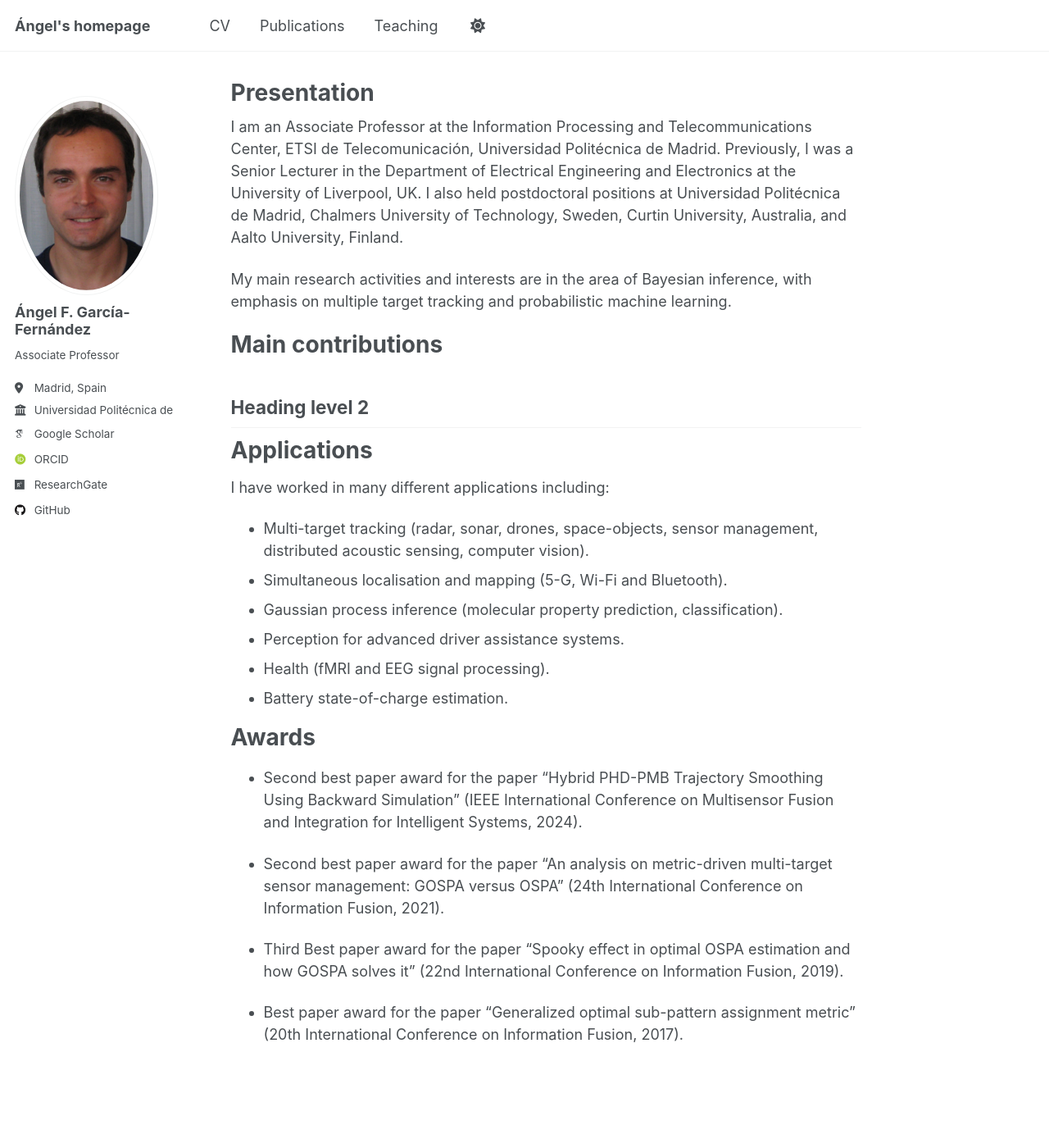
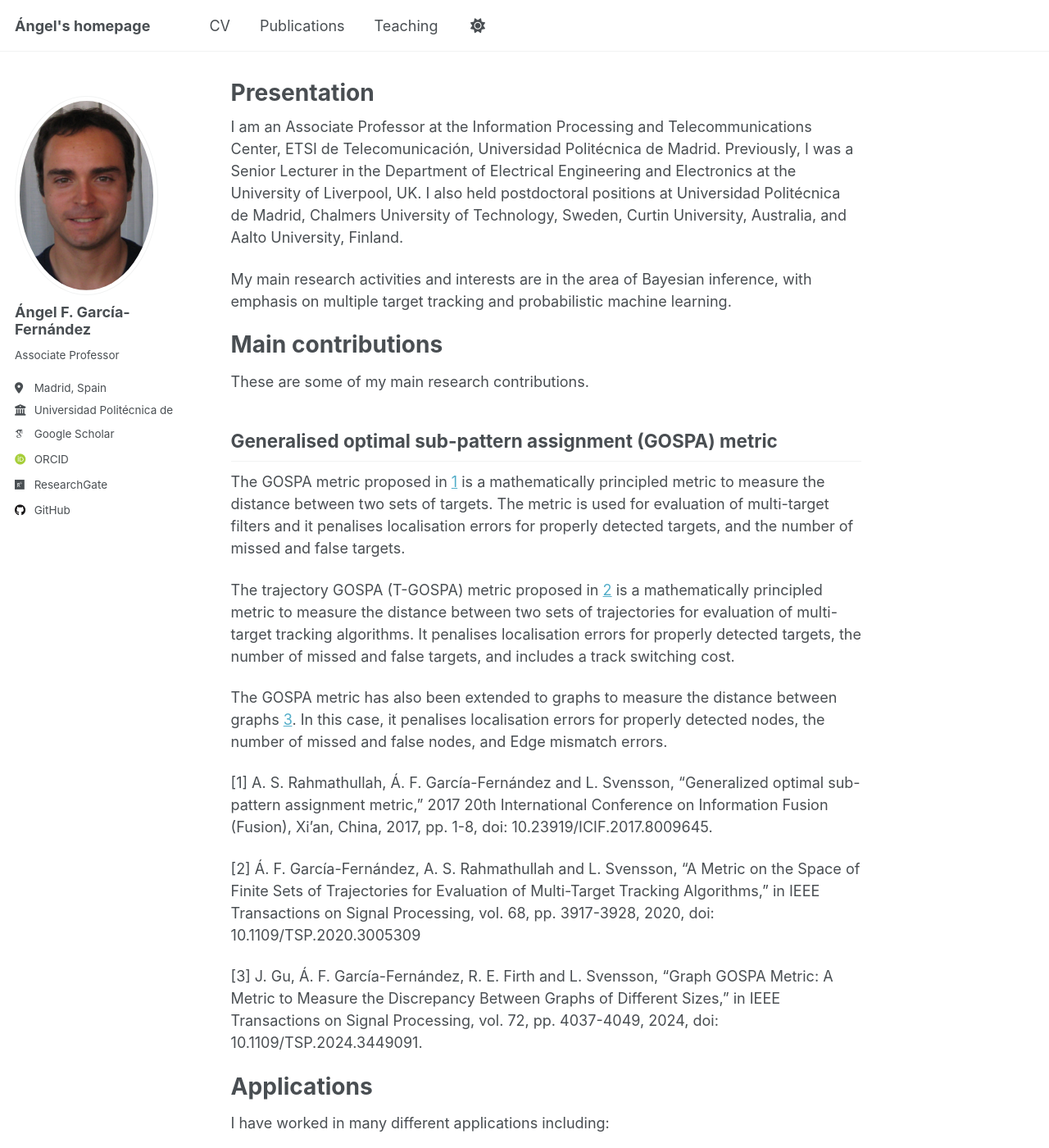
Before and after one commit to Agarciafernandez/Agarciafernandez.github.io, a Jekyll site: the page built from _pages/about.md, in a window 1280 px wide and 1400 px high. Shown: the whole window at 82% size. Built offline with Jekyll 4.4.1, drawn with Linux system fonts in a browser that asks for light colours; some web fonts are replaced.

Commit message:
Update about.md

```diff
--- a/_pages/about.md
+++ b/_pages/about.md
@@ -14,11 +14,25 @@ My main research activities and interests are in the area of Bayesian inference,
 
 Main contributions
 ======
+These are some of my main research contributions.
 
-Heading level 2
+Generalised optimal sub-pattern assignment (GOSPA) metric
 ---------------
 
+The GOSPA metric proposed in [1](https://ieeexplore.ieee.org/document/8009645) is a mathematically principled metric to measure the distance between two sets of targets. The metric is used for evaluation of multi-target filters and it penalises localisation errors for properly detected targets, and the number of missed and false targets.
 
+The trajectory GOSPA (T-GOSPA) metric proposed in [2](https://ieeexplore.ieee.org/abstract/document/9127194) is a mathematically principled metric to measure the distance between two sets of trajectories for evaluation of multi-target tracking algorithms. It penalises localisation errors for properly detected targets, the number of missed and false targets, and includes a track switching cost.
+
+The GOSPA metric has also been extended to graphs to measure the distance between graphs [3](https://ieeexplore.ieee.org/abstract/document/10644126). In this case, it penalises localisation errors for properly detected nodes, the number of missed and false nodes, and Edge mismatch errors.
+
+
+
+
+[1] A. S. Rahmathullah, Á. F. García-Fernández and L. Svensson, "Generalized optimal sub-pattern assignment metric," 2017 20th International Conference on Information Fusion (Fusion), Xi'an, China, 2017, pp. 1-8, doi: 10.23919/ICIF.2017.8009645.
+
+[2] Á. F. García-Fernández, A. S. Rahmathullah and L. Svensson, "A Metric on the Space of Finite Sets of Trajectories for Evaluation of Multi-Target Tracking Algorithms," in IEEE Transactions on Signal Processing, vol. 68, pp. 3917-3928, 2020, doi: 10.1109/TSP.2020.3005309
+
+[3] J. Gu, Á. F. García-Fernández, R. E. Firth and L. Svensson, "Graph GOSPA Metric: A Metric to Measure the Discrepancy Between Graphs of Different Sizes," in IEEE Transactions on Signal Processing, vol. 72, pp. 4037-4049, 2024, doi: 10.1109/TSP.2024.3449091.
 
 
 Applications
```
